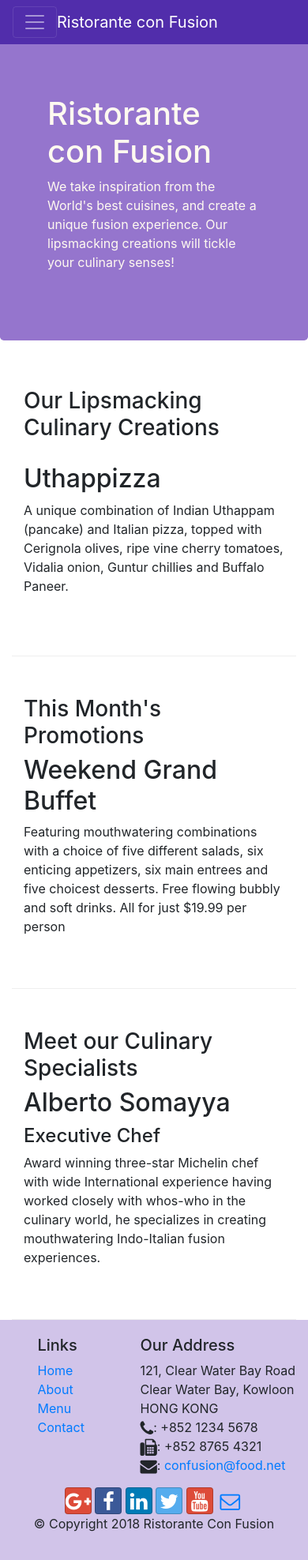
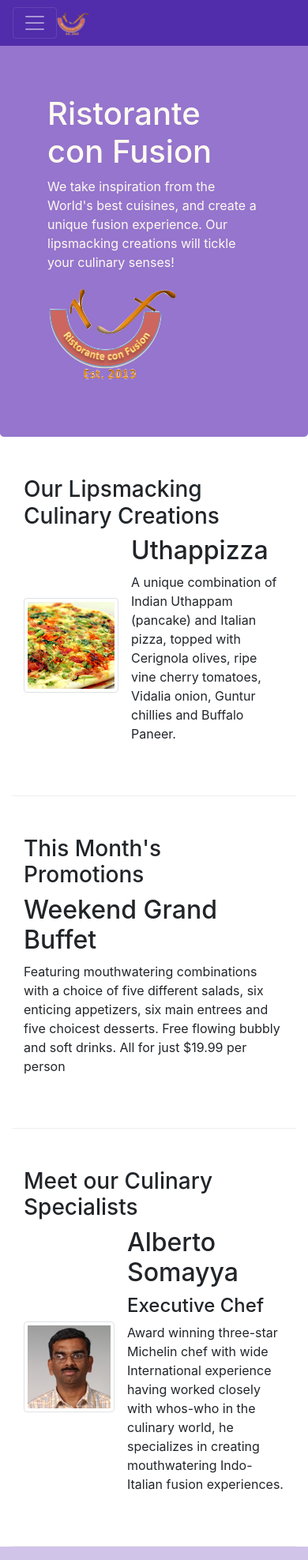
Before and after one commit to gautamkriiest/ConFusion-Web-, a website: page index.html in a window 390 px wide. Shown: the top 1975 px of the page at 79% size. Drawn offline with nearby package versions, Linux system fonts and the light colour scheme.

Commit message:
Images & media

```diff
--- a/index.html
+++ b/index.html
@@ -21,13 +21,13 @@
             <button class="navbar-toggler" type="button" data-toggle="collapse" data-target="#Navbar">
                 <span class="navbar-toggler-icon"></span>
             </button>
-            <a class="navbar-brand mr-auto" href="#">Ristorante con Fusion</a>
+            <a class="navbar-brand mr-auto" href="#"><img src="/img/logo.png" height="30" width="41"></a>
             <div class="collapse navbar-collapse" id="Navbar">
                 <ul class="navbar-nav mr-auto">
                     <li class="nav-item active"><a class="nav-link" href="#"><span class="fa fa-home"></span> Home</a></li>
                     <li class="nav-item"><a class="nav-link" href="./aboutus.html"><span class="fa fa-info"></span> About</a></li>
                     <li class="nav-item"><a class="nav-link" href="#"><span class="fa fa-list fa-lg"></span> Menu</a></li>
-                    <li class="nav-item"><a class="nav-link" href="#"><span class="fa fa-address-card fa-lg"></span> Contact</a></li>
+                    <li class="nav-item"><a class="nav-link" href="#"><span class="fa fa-address-card fa-lg"></span> Conta</a></li>
                 </ul>
             </div>
         </div>
@@ -39,7 +39,8 @@
                     <h1>Ristorante con Fusion</h1>
                     <p>We take inspiration from the World's best cuisines, and create a unique fusion experience. Our lipsmacking creations will tickle your culinary senses!</p>
                 </div>
-                <div class="col-12 col-sm">
+                <div class="col-12 col-sm align-self-center">
+                    <img src="img/logo.png" class="img-fluid">
                 </div>
             </div>
         </div>
@@ -51,8 +52,14 @@
                 <h3>Our Lipsmacking Culinary Creations</h3>
             </div>
             <div class="col col-sm order-sm-first col-md">
-                <h2>Uthappizza</h2>
-                <p>A unique combination of Indian Uthappam (pancake) and Italian pizza, topped with Cerignola olives, ripe vine cherry tomatoes, Vidalia onion, Guntur chillies and Buffalo Paneer.</p>
+                <div class="media">
+                    <img class="d-flex mr-3 img-thumbnail align-self-center" src="img/uthappizza.png" alt="Uthappizza">
+                    <div class="media-body">
+                        <h2 class="mt-0">Uthappizza</h2>
+                        <p>A unique combination of Indian Uthappam (pancake) and Italian pizza, topped with Cerignola olives, ripe vine cherry tomatoes, Vidalia onion, Guntur chillies and Buffalo Paneer.</p>
+                    </div>
+                </div>
+
             </div>
         </div>
 
@@ -72,9 +79,14 @@
                 <h3>Meet our Culinary Specialists</h3>
             </div>
             <div class="col col-sm order-sm-first col-md">
-                <h2>Alberto Somayya</h2>
-                <h4>Executive Chef</h4>
-                <p>Award winning three-star Michelin chef with wide International experience having worked closely with whos-who in the culinary world, he specializes in creating mouthwatering Indo-Italian fusion experiences. </p>
+                <div class="media">
+                    <img class="d-flex mr-3 img-thumbnail align-self-center" src="img/alberto.png" alt="Alberto Somayya">
+                    <div class="media-body">
+                        <h2 class="mt-0">Alberto Somayya</h2>
+                        <h4>Executive Chef</h4>
+                        <p>Award winning three-star Michelin chef with wide International experience having worked closely with whos-who in the culinary world, he specializes in creating mouthwatering Indo-Italian fusion experiences. </p>
+                    </div>
+                </div>
             </div>
         </div>
     </div>
```
Also changed, not shown: aboutus.html (+3 -2 lines), contactus.html (+3 -2 lines), img/alberto.png (added), img/buffet.png (added), img/logo.png (added), img/uthappizza.png (added), 1 other file.
